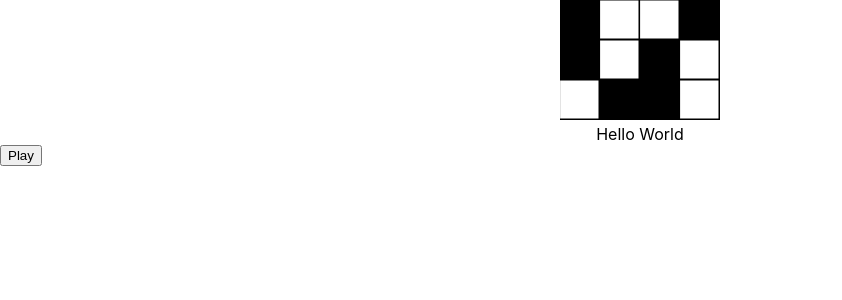
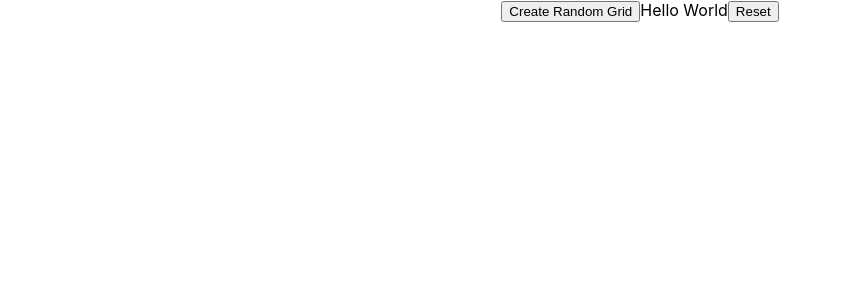
Before and after one commit to DavidKohler/Interactive-Life-like-Cellular-Automata, a React (Create React App) app: page / in a window 1280 px wide. Shown: the top 300 px of the page, without its empty margins (0-842 px from the left). Built offline with nearby package versions, Linux system fonts and the light colour scheme.

Commit message:
[add] added reset ability and lifted grid create to parent

```diff
--- a/src/App.js
+++ b/src/App.js
@@ -6,28 +6,63 @@ class App extends React.Component {
   constructor() {
     super();
     this.state = {
-      simStatus: 'PAUSED',
+      refreshVal: 0,
+      cols: 10,
+      rows: 10,
+      framerate: 5,
+      resolution: 20,
+      myGrid: [],
     };
     this.renderRef = React.createRef();
+    this.refreshAutomata = this.refreshAutomata.bind(this);
+    this.generateGrid = this.generateGrid.bind(this);
+  }
+
+  refreshAutomata() {
+    let elem = document.querySelector('body > button');
+    elem.parentNode.removeChild(elem);
+    this.setState((state) => ({
+      refreshVal: state.refreshVal + 1,
+    }));
+  }
+
+  createGrid = (cols, rows) => {
+    let grid = new Array(rows);
+    for (let i = 0; i < grid.length; i++) {
+      grid[i] = new Array(cols);
+    }
+    for (let i = 0; i < rows; i++) {
+      for (let j = 0; j < cols; j++) {
+        grid[i][j] = Math.floor(Math.random() * Math.floor(2));
+      }
+    }
+    return grid;
+  };
+
+  generateGrid() {
+    let { cols, rows } = this.state;
+    let newGrid = this.createGrid(cols, rows);
+    this.setState({ myGrid: newGrid });
   }
 
   render() {
-    let myGrid = [
-      [0, 1, 1, 0],
-      [0, 1, 0, 1],
-      [1, 0, 0, 1],
-    ];
+    let { cols, rows, framerate, resolution, myGrid } = this.state;
     return (
       <div className="App">
-        <CellularAutomaton
-          refLoc={this.renderRef}
-          rows={3}
-          cols={4}
-          grid={myGrid}
-          framerate={1}
-          resolution={40}
-        />
+        <button onClick={this.generateGrid}>Create Random Grid</button>
+        {myGrid.length > 0 && (
+          <CellularAutomaton
+            refLoc={this.renderRef}
+            rows={rows}
+            cols={cols}
+            grid={myGrid}
+            framerate={framerate}
+            resolution={resolution}
+            key={this.state.refreshVal}
+          />
+        )}
         Hello World
+        <button onClick={this.refreshAutomata}>Reset</button>
       </div>
     );
   }
--- a/src/CellularAutomaton.js
+++ b/src/CellularAutomaton.js
@@ -21,15 +21,15 @@ class CellularAutomaton extends Component {
         playButton.mousePressed(togglePlay);
         playButton.position();
 
-        if (!(Array.isArray(grid) && grid.length)) {
-          grid = this.createGrid(cols, rows);
+        // if (!(Array.isArray(grid) && grid.length)) {
+        //   grid = this.createGrid(cols, rows);
 
-          for (let i = 0; i < rows; i++) {
-            for (let j = 0; j < cols; j++) {
-              grid[i][j] = Math.floor(Math.random() * Math.floor(2));
-            }
-          }
-        }
+        //   for (let i = 0; i < rows; i++) {
+        //     for (let j = 0; j < cols; j++) {
+        //       grid[i][j] = Math.floor(Math.random() * Math.floor(2));
+        //     }
+        //   }
+        // }
 
         p.noLoop();
       };
@@ -81,14 +81,6 @@ class CellularAutomaton extends Component {
     });
   }
 
-  createGrid = (cols, rows) => {
-    let grid = new Array(rows);
-    for (let i = 0; i < grid.length; i++) {
-      grid[i] = new Array(cols);
-    }
-    return grid;
-  };
-
   countNeighbors = (g, r, c, maxR, maxC) => {
     let sum = 0;
     for (let i = r - 1; i < r + 2; i++) {
@@ -102,6 +94,14 @@ class CellularAutomaton extends Component {
     return sum;
   };
 
+  createGrid = (rows, cols) => {
+    let grid = new Array(rows);
+    for (let i = 0; i < grid.length; i++) {
+      grid[i] = new Array(cols);
+    }
+    return grid;
+  };
+
   render() {
     return (
       <div className="CellularAutomaton">
```
